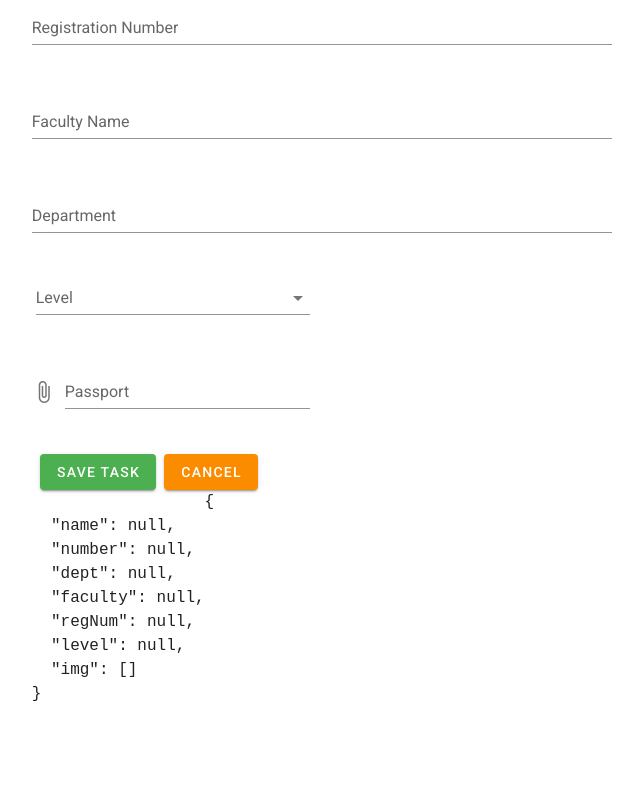
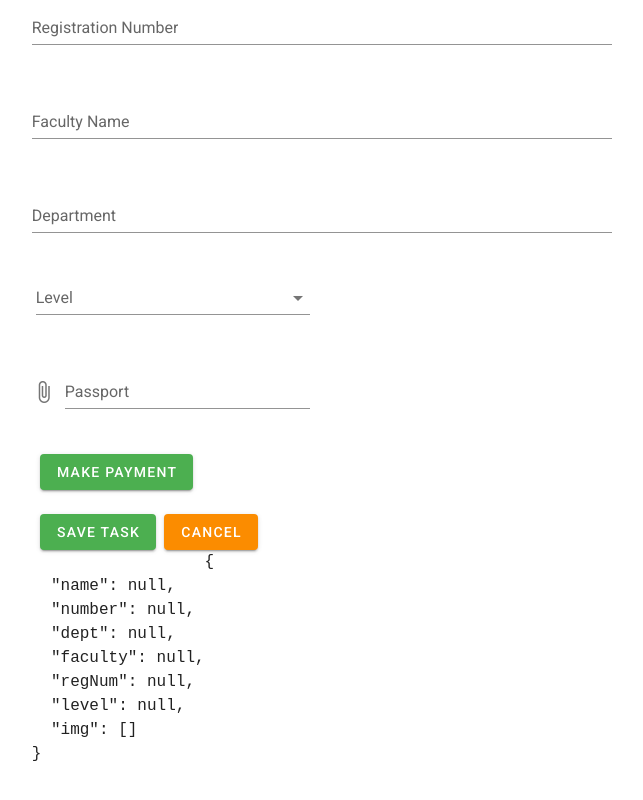
Before and after one commit to Aybee5/nakss, a Vue app: page / in a window 1280 px wide. Shown: the part 280-1080 px from the top of the page, without its empty margins (318-961 px from the left). Before the commit the page ends 1022 px from the top, so only its background shows below. Built offline with nearby package versions, Linux system fonts and the light colour scheme.

Commit message:
adds netlify form handler

```diff
--- a/package.json
+++ b/package.json
@@ -28,7 +28,6 @@
     "@vue/test-utils": "^1.0.3",
     "babel-eslint": "^10.1.0",
     "chai": "^4.1.2",
-    "eslint": "^6.7.2",
     "eslint-plugin-vue": "^6.2.2",
     "sass": "^1.19.0",
     "sass-loader": "^8.0.0",
--- a/public/index.html
+++ b/public/index.html
@@ -11,10 +11,13 @@
   </head>
   <body>
      <!-- A little help for the Netlify post-processing bots -->
-     <form name="ask-question" netlify netlify-honeypot="bot-field" hidden>
+     <form name="student-detail" netlify netlify-honeypot="bot-field" hidden>
       <input type="text" name="name" />
-      <input type="radio" name="panelist" />
-      <textarea name="question"></textarea>
+      <input type="text" name="phone" />
+      <input type="text" name="regNum" />
+      <input type="text" name="faculty" />
+      <input type="text" name="dept" />
+      <input type="text" name="passport" />
     </form>
     <noscript>
       <strong>We're sorry but <%= htmlWebpackPlugin.options.title %> doesn't work properly without JavaScript enabled. Please enable it to continue.</strong>
--- a/src/components/FormDetail.vue
+++ b/src/components/FormDetail.vue
@@ -7,11 +7,18 @@
     </v-layout>
     <v-layout row>
       <v-flex xs12>
-        <form @submit.prevent="createStudent">
+        <form
+          @submit.prevent="handleSubmit"
+          name="student-detail"
+          method="post"
+          data-netlify="true"
+          data-netlify-honeypot="bot-field"
+        >
+          <input type="hidden" name="form-name" value="student-detail" />
           <v-layout row>
             <v-flex xs12 sm6 offset-sm3>
               <v-col cols="11" lg="12" sm="12">
-                <v-text-field v-model="student.name" label="Full Name" required></v-text-field>
+                <v-text-field v-model="student.name" name="name" label="Full Name" required></v-text-field>
               </v-col>
             </v-flex>
           </v-layout>
@@ -20,6 +27,7 @@
               <v-col cols="11" lg="12" sm="12">
                 <v-text-field
                   type="tel"
+                  name="phone"
                   v-model="student.number"
                   label="Phone Number"
                   pattern="[0-9]{11}"
@@ -34,6 +42,7 @@
               <v-col cols="11" lg="12" sm="12">
                 <v-text-field
                   v-model="student.regNum"
+                  name="regNum"
                   label="Registration Number"
                   required
                   placeholder="CST/00/COM/12345"
@@ -45,14 +54,19 @@
           <v-layout row>
             <v-flex xs12 sm6 offset-sm3>
               <v-col cols="11" lg="12" sm="12">
-                <v-text-field v-model="student.faculty" label="Faculty Name" required></v-text-field>
+                <v-text-field
+                  v-model="student.faculty"
+                  name="faculty"
+                  label="Faculty Name"
+                  required
+                ></v-text-field>
               </v-col>
             </v-flex>
           </v-layout>
           <v-layout row>
             <v-flex xs12 sm6 offset-sm3>
               <v-col cols="11" lg="12" sm="12">
-                <v-text-field v-model="student.dept" label="Department" required></v-text-field>
+                <v-text-field v-model="student.dept" name="dept" label="Department" required></v-text-field>
               </v-col>
             </v-flex>
           </v-layout>
@@ -62,6 +76,7 @@
                 <v-select
                   :items="['100','200','300', '400', '500']"
                   required
+                  name="level"
                   label="Level"
                   class="ml-1 py-0"
                   v-model="student.level"
@@ -75,6 +90,7 @@
                 <v-file-input
                   v-model="student.img"
                   accept="image/*"
+                  name="passport"
                   placeholder="Upload your ID size photo"
                   label="Passport"
                   prepend-icon="mdi-paperclip"
@@ -89,13 +105,14 @@
           <v-layout row>
             <v-flex xs12 md6 offset-sm3>
               <v-col>
-                <v-btn
-                  color="success"
-                  type="submit"
-                  class="mx-2"
-                  @click="createstudent"
-                  id="tura"
-                >Save Task</v-btn>
+                <v-btn color="success" type="submit" class="mx-2">Make Payment</v-btn>
+              </v-col>
+            </v-flex>
+          </v-layout>
+          <v-layout row>
+            <v-flex xs12 md6 offset-sm3>
+              <v-col>
+                <v-btn color="success" type="submit" class="mx-2">Save Task</v-btn>
                 <v-btn color="warning" @click="seeFile">Cancel</v-btn>
                 <pre>
                   {{student}}
@@ -128,6 +145,30 @@ export default {
     seeFile() {
       console.log(this.student.img);
     },
+    encode(data) {
+      return Object.keys(data)
+        .map(
+          (key) => `${encodeURIComponent(key)}=${encodeURIComponent(data[key])}`
+        )
+        .join("&");
+    },
+    handleSubmit(e) {
+      console.log(e);
+      fetch("/", {
+        method: "POST",
+        headers: { "Content-Type": "application/x-www-form-urlencoded" },
+        body: this.encode({
+          "form-name": "student-detail",
+          ...this.form,
+        }),
+      })
+        .then(() => {
+          this.$router.push("thanks");
+        })
+        .catch(() => {
+          this.$router.push("404");
+        });
+    },
   },
 };
 </script>
```
Also changed, not shown: 1 other file (tests, documents, lock files or other folders).
